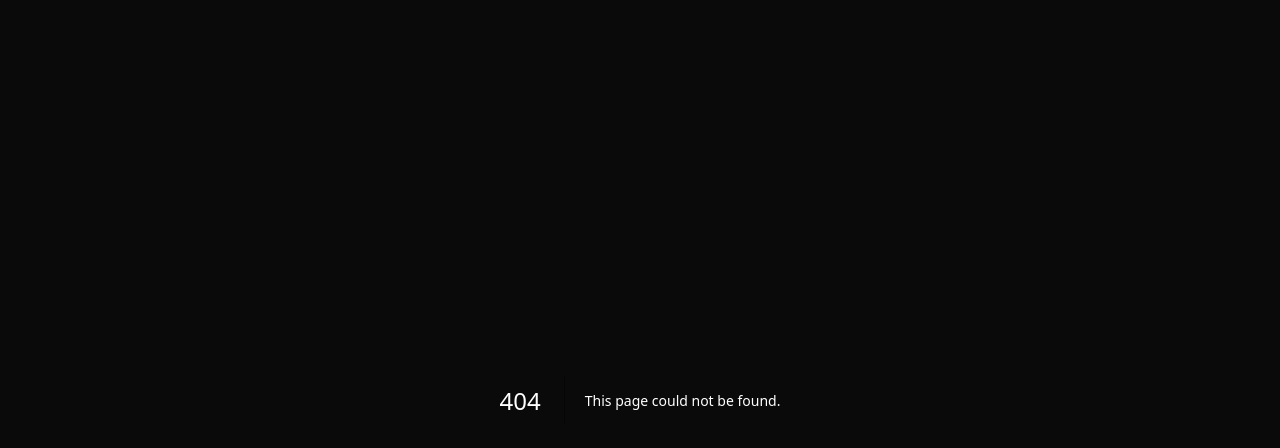
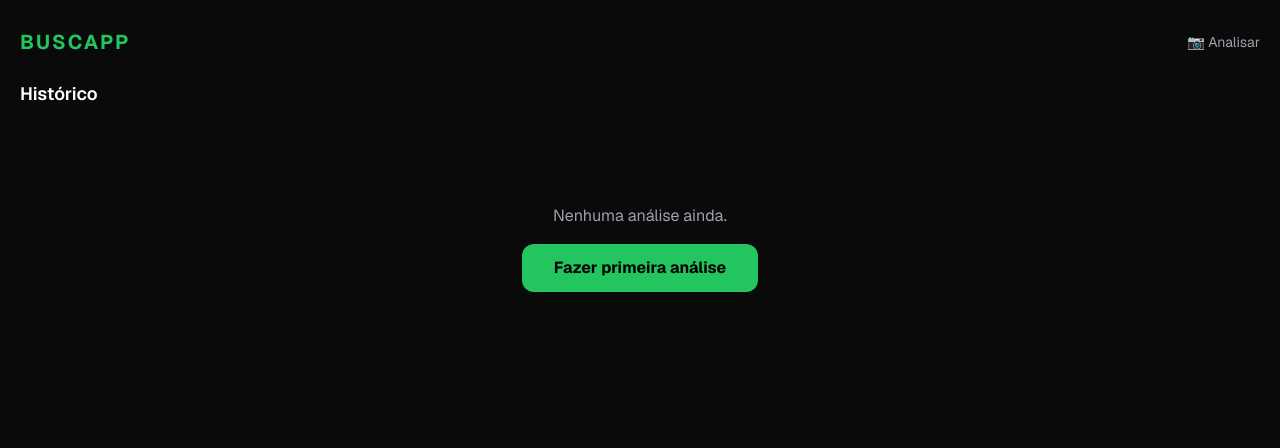
Before and after one commit to guilhermeamorim123/sac-mix, a Next.js app in the folder buscapp/: page /history in a window 1280 px wide. Before the commit this address had no page. Shown: the top 448 px of the page. Built offline with nearby package versions, Linux system fonts and the light colour scheme.

Commit message:
feat(buscapp): tela Histórico com lista de análises

```diff
--- /dev/null
+++ b/buscapp/app/history/page.tsx
@@ -0,0 +1,40 @@
+'use client'
+import { useEffect, useState } from 'react'
+import Link from 'next/link'
+import { HistoryCard } from '@/components/HistoryCard'
+import { getHistory } from '@/lib/storage'
+import type { ProductAnalysis } from '@/lib/types'
+
+export default function HistoryPage() {
+  const [history, setHistory] = useState<ProductAnalysis[]>([])
+
+  useEffect(() => {
+    setHistory(getHistory())
+  }, [])
+
+  return (
+    <main className="min-h-screen p-5 pb-10">
+      <div className="flex items-center justify-between pt-2 mb-6">
+        <h1 className="text-primary font-bold text-xl tracking-widest">BUSCAPP</h1>
+        <Link href="/" className="text-text-secondary text-sm active:opacity-70">📷 Analisar</Link>
+      </div>
+
+      <h2 className="text-text-primary font-semibold text-lg mb-4">Histórico</h2>
+
+      {history.length === 0 ? (
+        <div className="flex flex-col items-center justify-center py-20 gap-4">
+          <p className="text-text-secondary text-center">Nenhuma análise ainda.</p>
+          <Link href="/" className="bg-primary text-black font-bold py-3 px-8 rounded-xl">
+            Fazer primeira análise
+          </Link>
+        </div>
+      ) : (
+        <div className="space-y-3">
+          {history.map((analysis) => (
+            <HistoryCard key={analysis.id} analysis={analysis} />
+          ))}
+        </div>
+      )}
+    </main>
+  )
+}
```
